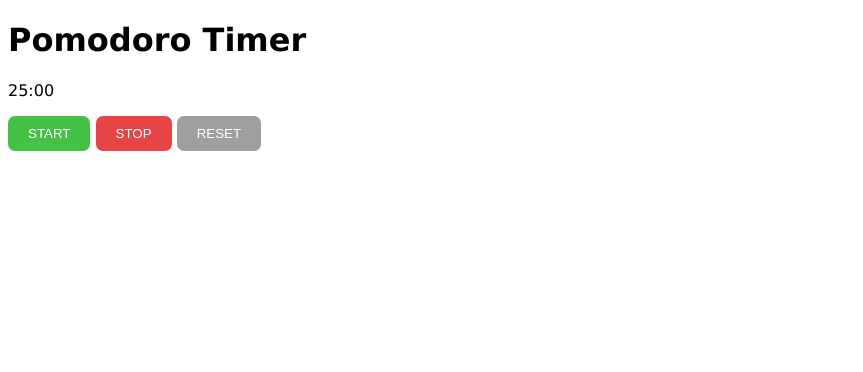
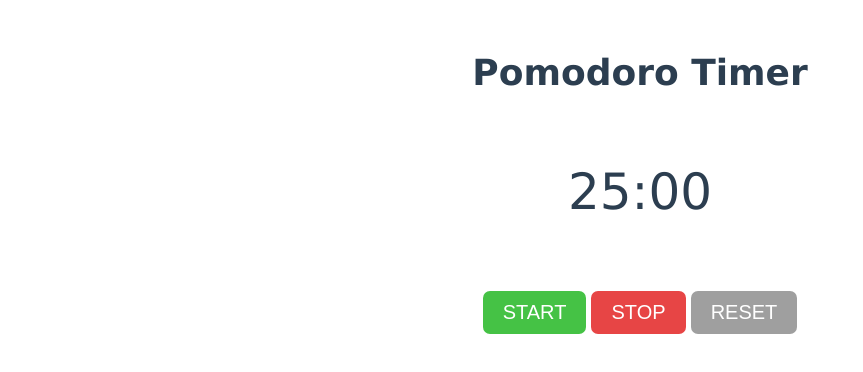
Before and after one commit to stephenkettley/pomodoro-timer, a plain HTML site: page index.html in a window 1280 px wide. Shown: the whole page, without its empty margins (0-863 px from the left). Drawn offline with Linux system fonts and the light colour scheme.

Commit message:
style elements with css

```diff
--- a/style.css
+++ b/style.css
@@ -1,5 +1,22 @@
-body {
-    font-family: Verdana, Geneva, Tahoma, sans-serif;
+.container {
+    margin: 0 auto;
+    max-width: 400px;
+    text-align: center;
+    padding: 20px;
+    font-family: Verdana, Geneva, Tahoma, sans-serif
+
+}
+
+.title {
+    font-size: 36px;
+    margin-bottom: 20px;
+    color: #2c3e50;
+}
+
+.timer {
+    font-size: 50px;
+    padding: 20px;
+    color: #2c3e50;
 }
 
 #btn-start {
@@ -30,4 +47,11 @@ button {
     border: none;
     padding: 10px 20px;
     border-radius: 7px;
+    font-size: 20px;
+    transition: all 0.3s ease;
+    cursor: pointer;
 }
+
+button:hover {
+    transform: scale(0.98);
+}
```
